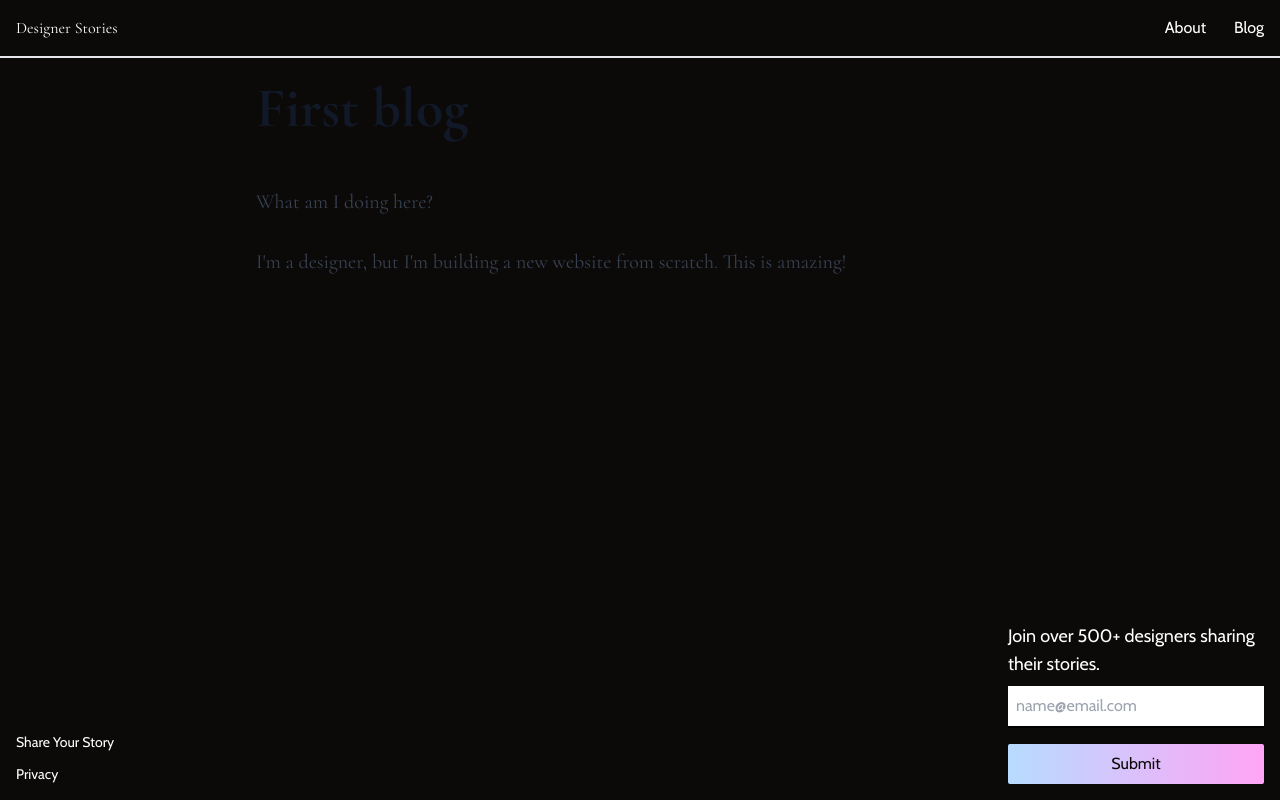
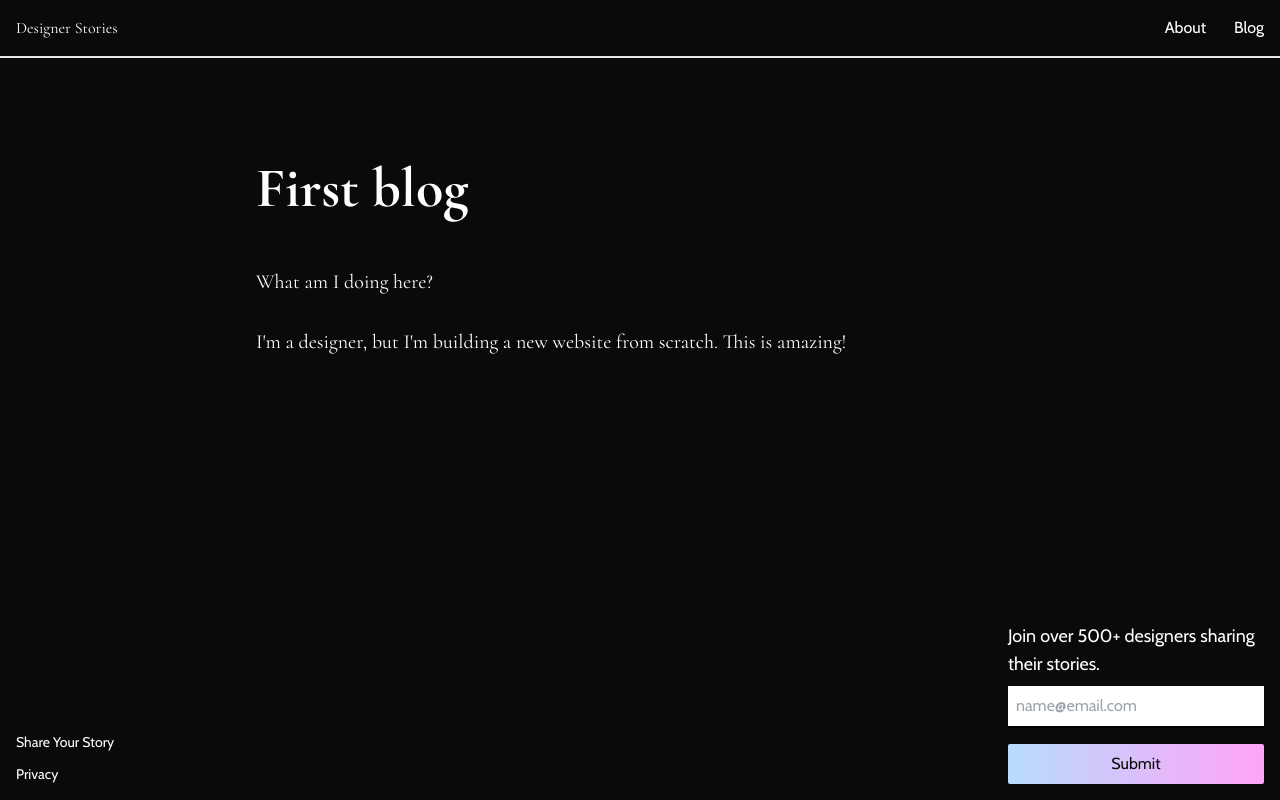
Before and after one commit to jaygal0/path-to-design, a Next.js app: page /blog/1.another-one in a window 1280 px wide. Built offline with nearby package versions, Linux system fonts and the light colour scheme.

Commit message:
sorted out about css

```diff
--- a/src/app/(pages)/about/page.tsx
+++ b/src/app/(pages)/about/page.tsx
@@ -1,10 +1,10 @@
 export default function Page() {
   return (
     <div className="flex flex-col">
-      <h1 className="my-20 text-3xl font-bold">About</h1>
+      <h1 className="mb-20 mt-40 text-5xl font-bold">About</h1>
       <div className="flex flex-col gap-4">
         <div className="aspect-video bg-black" />
-        <p className="font-sans">
+        <p className="font-serif text-xl">
           Lorem ipsum dolor sit amet consectetur adipisicing elit.
           Necessitatibus, quas consequatur harum, distinctio exercitationem
           mollitia eos, at sunt eveniet sit eius praesentium impedit sapiente ut
--- a/src/app/(pages)/blog/[slug]/page.tsx
+++ b/src/app/(pages)/blog/[slug]/page.tsx
@@ -33,9 +33,9 @@ export default function Page({ params }: any) {
   const props = getPost(params);
 
   return (
-    <article className="prose my-20 lg:prose-xl">
-      <h1>{props.fontMatter.title}</h1>
-      <MDXRemote source={props.content}></MDXRemote>
+    <article className="prose mb-20 mt-40 text-white lg:prose-xl">
+      <h1 className="text-white">{props.fontMatter.title}</h1>
+      <MDXRemote source={props.content} />
     </article>
   );
 }
--- a/src/app/(pages)/blog/page.tsx
+++ b/src/app/(pages)/blog/page.tsx
@@ -19,7 +19,7 @@ export default function Home() {
   });
   return (
     <>
-      <h2 className="font-blod my-20 text-3xl font-semibold">Blog</h2>
+      <h2 className="mb-20 mt-40 text-5xl font-bold">Blog</h2>
       <div className="py-2">
         {blogs.map((blog) => (
           <Link href={"/blog/" + blog.slug} passHref key={blog.slug}>
```
